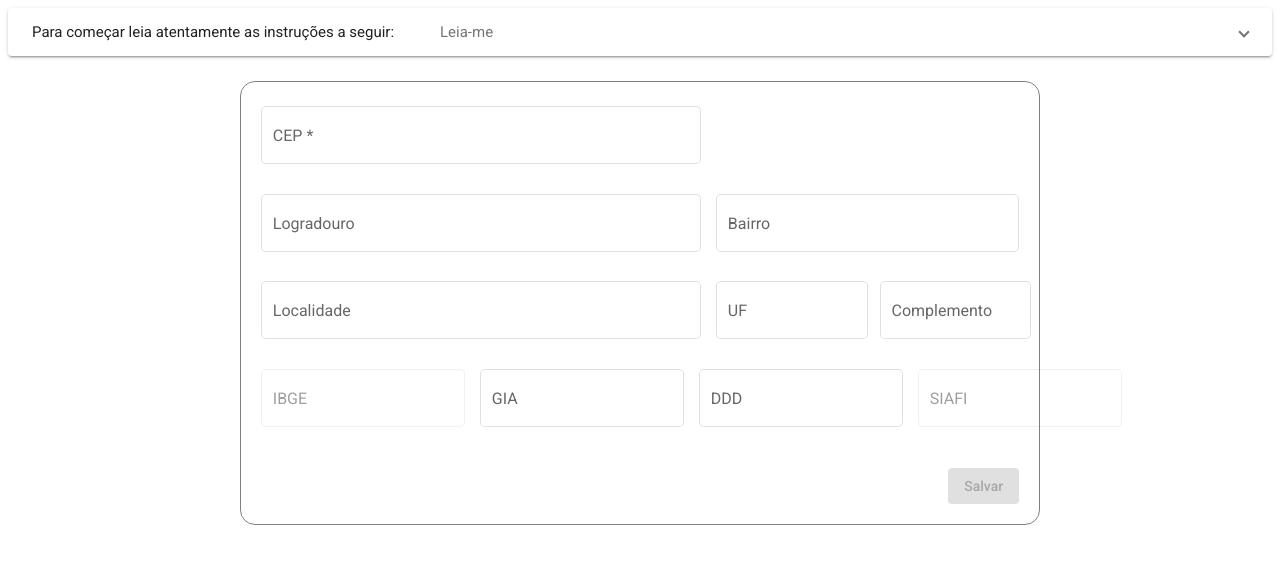
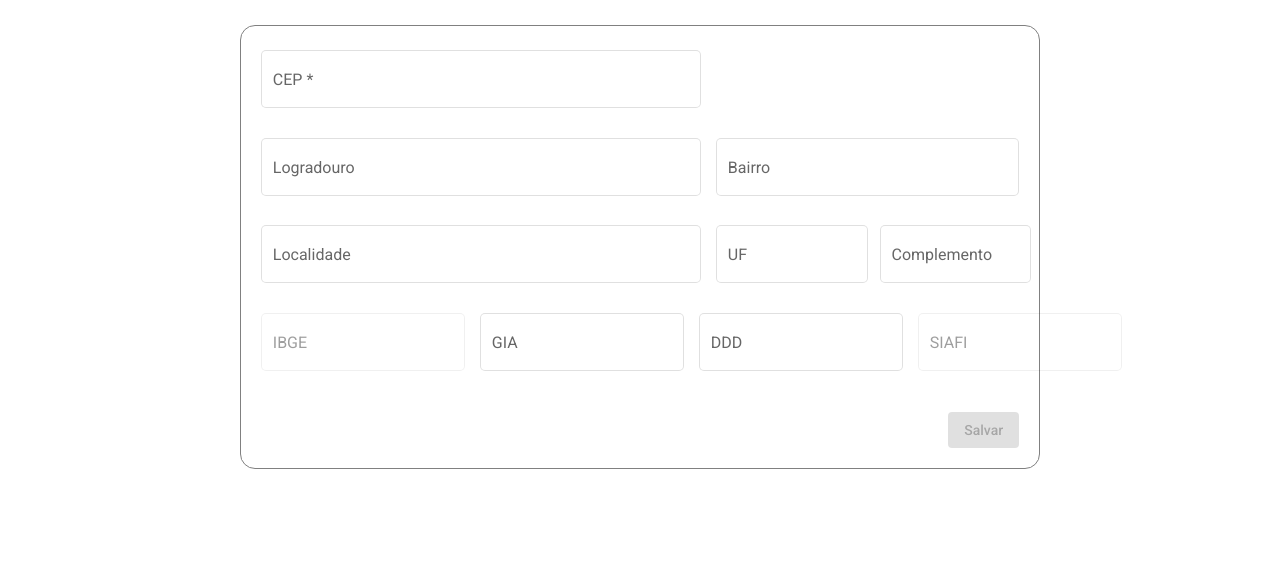
Before and after one commit to adriavieira314/bdmg-angular-up3j8m, an Angular app: page / in a window 1280 px wide. Shown: the top 564 px of the page. Built offline with nearby package versions, Linux system fonts and the light colour scheme; no server answers.

Commit message:
1 file modified

```diff
--- a/src/app/app.component.html
+++ b/src/app/app.component.html
@@ -1,4 +1,4 @@
-<hello></hello>
+<!-- <hello></hello> -->
 
 <main>
   <form [formGroup]="addressFrom">
```
